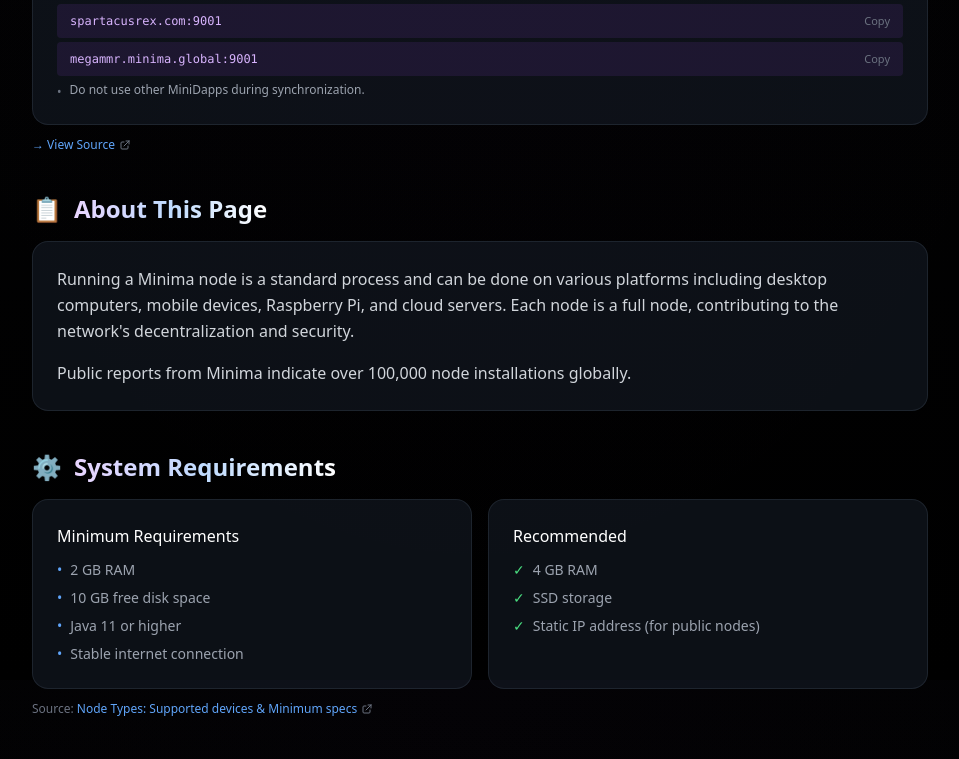
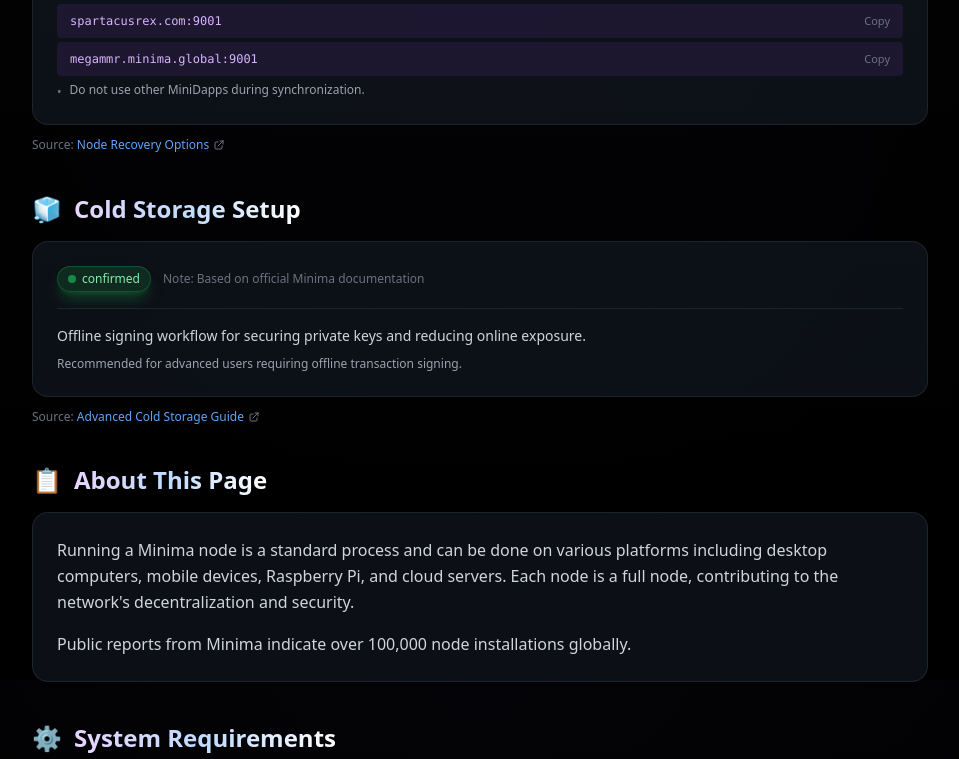
Before and after one commit to KuA1bo/minimaverse-site, a Next.js app: page /nodes in a window 1280 px wide. Shown: the part 1720-2479 px from the top of the page, without its empty margins (160-1119 px from the left). Built offline with nearby package versions, Linux system fonts and the light colour scheme.

Commit message:
Add Cold Storage Setup section, standardize source link formatting across cards, and update last modified date to June 10, 2026

```diff
--- a/src/app/nodes/page.tsx
+++ b/src/app/nodes/page.tsx
@@ -1,6 +1,6 @@
 // src/app/nodes/page.tsx
 // Minima Node Setup & Installation Guide
-// Last updated: June 4, 2026
+// Last updated: June 10, 2026
 
 import Link from 'next/link';
 import JsonLd from '@/components/JsonLd';
@@ -410,12 +410,57 @@
             </div>
           </div>
         </div>
+
+        {/* Source link matching the exact "Source: [Descriptive Text]" pattern */}
         <p className="text-gray-500 text-xs mt-3">
+          Source:{' '}
           <ExternalLink
             href="https://docs.minima.global/docs/user-guides/node-recovery/recovery-options"
             className="text-blue-400 hover:text-purple-400 underline decoration-blue-500/30 hover:decoration-purple-500/60 underline-offset-4 transition-all duration-300"
           >
-            → View Source
+            Node Recovery Options
+          </ExternalLink>
+        </p>
+      </section>
+
+      {/* Cold Storage Setup */}
+      <section id="cold-storage" className="scroll-mt-20 mb-10 opacity-0 animate-fade-in-up delay-300">
+        <h2 className="text-2xl font-bold mb-4 flex items-center gap-3">
+          <span className="text-2xl">🧊</span>
+          <span className="bg-gradient-to-r from-purple-200 via-blue-200 to-white bg-clip-text text-transparent">Cold Storage Setup</span>
+        </h2>
+
+        <div className="relative bg-gray-800/40 border border-gray-700/40 rounded-2xl p-6
+                        transition-all duration-300 hover:border-purple-500/50 hover:shadow-2xl hover:shadow-purple-500/15
+                        group overflow-hidden">
+          <div className="absolute inset-0 bg-gradient-to-br from-purple-500/5 to-blue-500/5 opacity-0 group-hover:opacity-100 transition-opacity duration-300" />
+
+          {/* Metadata Block per style guide */}
+          <div className="mb-4 pb-4 border-b border-gray-700/40">
+            <div className="flex flex-wrap items-center gap-3 text-xs">
+              <StatusBadge status="confirmed" reducedGlow={true} />
+              <span className="text-gray-500">Note: Based on official Minima documentation</span>
+            </div>
+          </div>
+
+          <div className="relative">
+            <p className="text-gray-300 text-sm leading-relaxed mb-2">
+              Offline signing workflow for securing private keys and reducing online exposure.
+            </p>
+            <p className="text-gray-400 text-xs">
+              Recommended for advanced users requiring offline transaction signing.
+            </p>
+          </div>
+        </div>
+
+        {/* Source link matching the exact "Source: [Descriptive Text]" pattern */}
+        <p className="text-gray-500 text-xs mt-3">
+          Source:{' '}
+          <ExternalLink
+            href="https://docs.minima.global/docs/user-guides/advanced/cold-storage"
+            className="text-blue-400 hover:text-purple-400 underline decoration-blue-500/30 hover:decoration-purple-500/60 underline-offset-4 transition-all duration-300"
+          >
+            Advanced Cold Storage Guide
           </ExternalLink>
         </p>
       </section>
@@ -737,7 +782,7 @@
         <section className="border-t border-gray-700/40 pt-6 opacity-0 animate-fade-in-up delay-300">
           <p className="text-gray-500 text-sm flex items-center gap-2">
             <span className="w-2 h-2 bg-green-500 rounded-full animate-pulse" />
-            Last updated: June 4, 2026
+            Last updated: June 10, 2026
           </p>
         </section>
 
```
